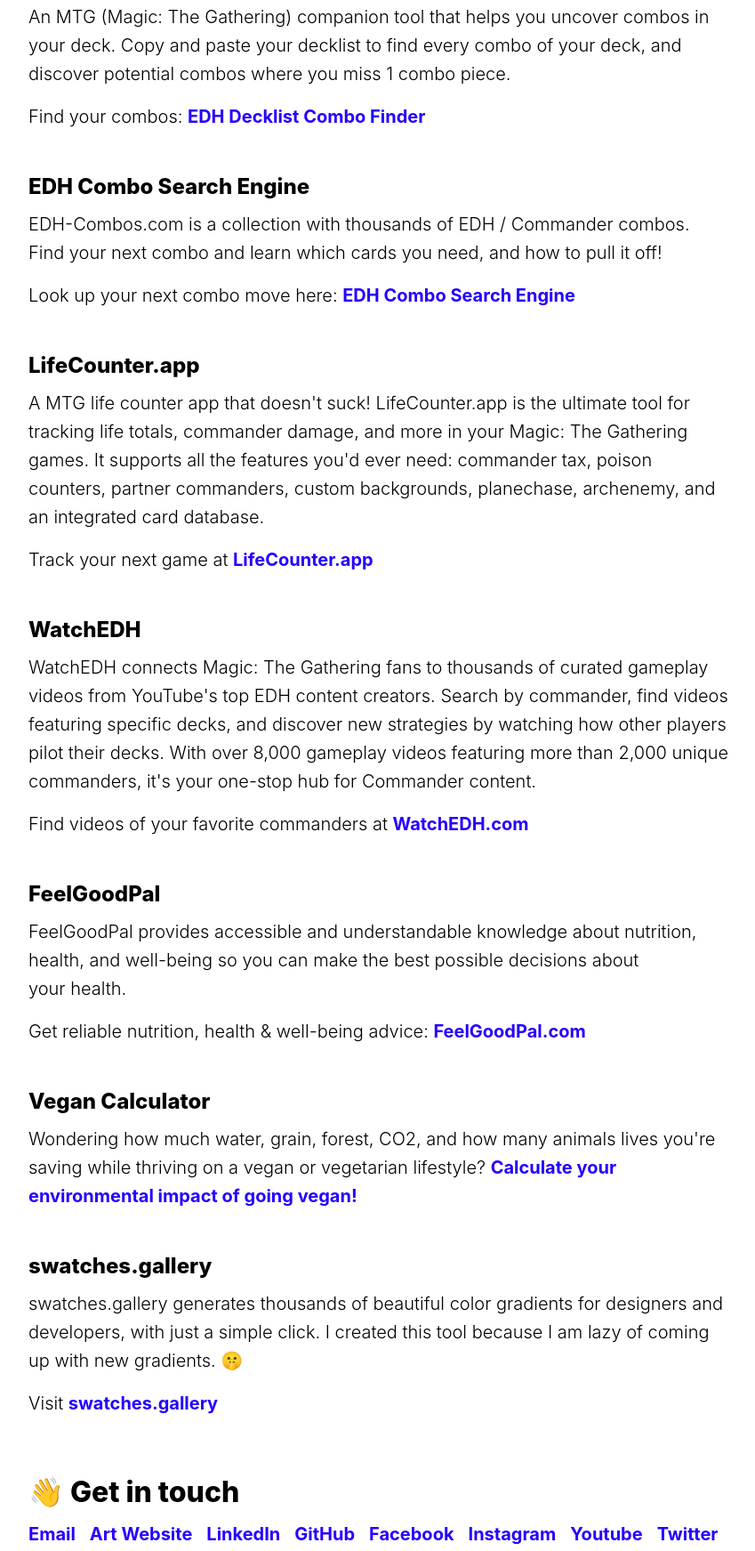
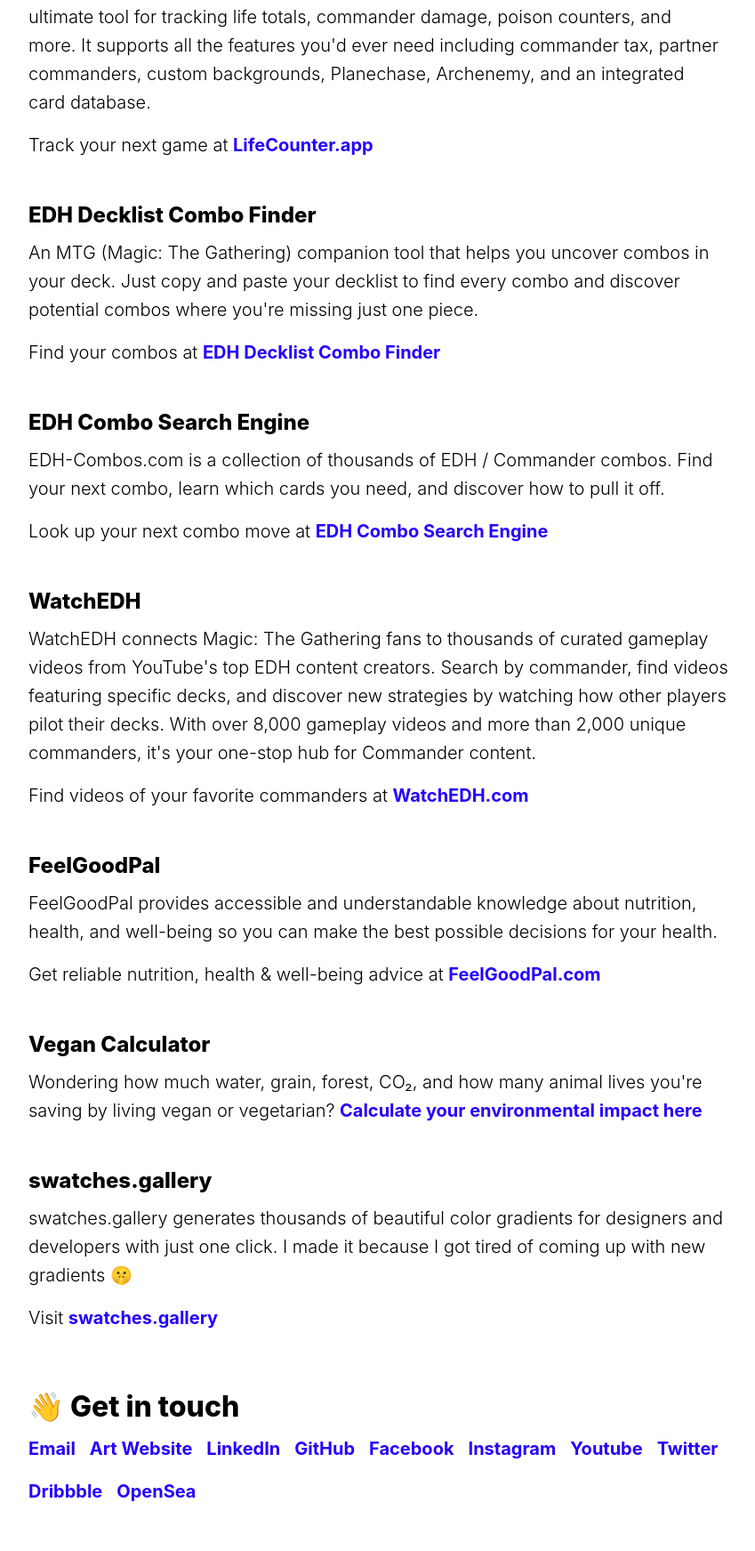
Before and after one commit to danielhannih/danielhannih-com, a plain HTML site: page docs/index.html in a window 1280 px wide. Shown: the part 927-2670 px from the top of the page at 89% size, without its empty margins (214-1063 px from the left). Drawn offline with Linux system fonts and the light colour scheme.

Commit message:
Update index.html

```diff
--- a/docs/index.html
+++ b/docs/index.html
@@ -168,42 +168,43 @@
 <body>
   <main>
     <h1>Daniel Hannih</h1>
-    <p>born Daniel Johannes Albert Mitteregger — living and working in Graz, Austria. I design, paint, code & create fun stuff.</p>
+    <p>Hi, I'm Daniel Johannes Albert Mitteregger. I live and work in Graz, Austria, where I design, paint, code and build fun things.</p>
+
     <h2>👨‍💻 Current Projects</h2>
 
     <h3>Vanilla</h3>
-    <p>At Vanilla, we're all about creating apps that help friends connect and have genuine fun together. From our small office in Eindhoven to our remote team across Europe, we are building apps that now reach over 3 million people every month.</p>
+    <p>At Vanilla, we're all about creating apps that help friends connect and have genuine fun together. From our small office in Eindhoven to our remote team across Europe, we're building apps that now reach over 3 million people every month.</p>
     <p>Check out what we're building at <a target="_blank" href="https://www.vanilla.nl" title="Visit Vanilla">Vanilla</a></p>
 
     <h3>PsyCat Games</h3>
-    <p>PsyCat Games is an entertainment platform founded in 2018 that provides party games, quizzes, apps, and conversation starters. Today we are reaching millions of people each month from all around the world. Because having fun is not cultural. It’s human.</p>
+    <p>PsyCat Games is an entertainment platform founded in 2018 that provides party games, quizzes, apps, and conversation starters. Today, we reach millions of people each month from all around the world because having fun isn't cultural, it's human.</p>
     <p>Discover the world of <a target="_blank" href="https://psycatgames.com" title="Visit PsyCat Games">PsyCat Games</a></p>
 
+    <h3>LifeCounter.app</h3>
+    <p>A Magic: The Gathering life counter app that doesn't suck. LifeCounter.app is the ultimate tool for tracking life totals, commander damage, poison counters, and more. It supports all the features you'd ever need including commander tax, partner commanders, custom backgrounds, Planechase, Archenemy, and an integrated card database.</p>
+    <p>Track your next game at <a target="_blank" href="https://lifecounter.app/" title="Visit LifeCounter.app">LifeCounter.app</a></p>
+
     <h3>EDH Decklist Combo Finder</h3>
-    <p>An MTG (Magic: The Gathering) companion tool that helps you uncover combos in your deck. Copy and paste your decklist to find every combo of your deck, and discover potential combos where you miss 1 combo piece.</p>
-    <p>Find your combos: <a target="_blank" href="https://combo-finder.com/" title="Visit EDH Decklist Combo Finder">EDH Decklist Combo Finder</a></p>
+    <p>An MTG (Magic: The Gathering) companion tool that helps you uncover combos in your deck. Just copy and paste your decklist to find every combo and discover potential combos where you're missing just one piece.</p>
+    <p>Find your combos at <a target="_blank" href="https://combo-finder.com/" title="Visit EDH Decklist Combo Finder">EDH Decklist Combo Finder</a></p>
 
     <h3>EDH Combo Search Engine</h3>
-    <p>EDH-Combos.com is a collection with thousands of EDH / Commander combos. Find your next combo and learn which cards you need, and how to pull it off!</p>
-    <p>Look up your next combo move here: <a target="_blank" href="https://edh-combos.com/" title="Visit EDH Combo Search Engine">EDH Combo Search Engine</a></p>
-
-    <h3>LifeCounter.app</h3>
-    <p>A MTG life counter app that doesn't suck! LifeCounter.app is the ultimate tool for tracking life totals, commander damage, and more in your Magic: The Gathering games. It supports all the features you'd ever need: commander tax, poison counters, partner commanders, custom backgrounds, planechase, archenemy, and an integrated card database.</p>
-    <p>Track your next game at <a target="_blank" href="https://lifecounter.app/" title="Visit LifeCounter.app">LifeCounter.app</a></p>
+    <p>EDH-Combos.com is a collection of thousands of EDH / Commander combos. Find your next combo, learn which cards you need, and discover how to pull it off.</p>
+    <p>Look up your next combo move at <a target="_blank" href="https://edh-combos.com/" title="Visit EDH Combo Search Engine">EDH Combo Search Engine</a></p>
 
     <h3>WatchEDH</h3>
-    <p>WatchEDH connects Magic: The Gathering fans to thousands of curated gameplay videos from YouTube's top EDH content creators. Search by commander, find videos featuring specific decks, and discover new strategies by watching how other players pilot their decks. With over 8,000 gameplay videos featuring more than 2,000 unique commanders, it's your one-stop hub for Commander content.</p>
+    <p>WatchEDH connects Magic: The Gathering fans to thousands of curated gameplay videos from YouTube's top EDH content creators. Search by commander, find videos featuring specific decks, and discover new strategies by watching how other players pilot their decks. With over 8,000 gameplay videos and more than 2,000 unique commanders, it's your one-stop hub for Commander content.</p>
     <p>Find videos of your favorite commanders at <a target="_blank" href="https://watchedh.com/" title="Visit WatchEDH">WatchEDH.com</a></p>
 
     <h3>FeelGoodPal</h3>
-    <p>FeelGoodPal provides accessible and understandable knowledge about nutrition, health, and well-being so you can make the best possible decisions about your health.</p>
-    <p>Get reliable nutrition, health & well-being advice: <a target="_blank" href="https://feelgoodpal.com/" title="Visit FeelGoodPal.com">FeelGoodPal.com</a></p>
+    <p>FeelGoodPal provides accessible and understandable knowledge about nutrition, health, and well-being so you can make the best possible decisions for your health.</p>
+    <p>Get reliable nutrition, health & well-being advice at <a target="_blank" href="https://feelgoodpal.com/" title="Visit FeelGoodPal.com">FeelGoodPal.com</a></p>
 
     <h3>Vegan Calculator</h3>
-    <p>Wondering how much water, grain, forest, CO2, and how many animals lives you're saving while thriving on a vegan or vegetarian lifestyle? <a target="_blank" href="https://vegancalculator.app/" title="Visit the VeganCalculator.app">Calculate your environmental impact of going vegan!</a></p>
+    <p>Wondering how much water, grain, forest, CO₂, and how many animal lives you're saving by living vegan or vegetarian? <a target="_blank" href="https://vegancalculator.app/" title="Visit the VeganCalculator.app">Calculate your environmental impact here</a></p>
 
     <h3>swatches.gallery</h3>
-    <p>swatches.gallery generates thousands of beautiful color gradients for designers and developers, with just a simple click. I created this tool because I am lazy of coming up with new gradients. 🤫</p>
+    <p>swatches.gallery generates thousands of beautiful color gradients for designers and developers with just one click. I made it because I got tired of coming up with new gradients 🤫</p>
     <p>Visit <a target="_blank" href="https://swatches.gallery" title="Visit swatches.gallery">swatches.gallery</a></p>
 
     <h2>👋 Get in touch</h2>
```
